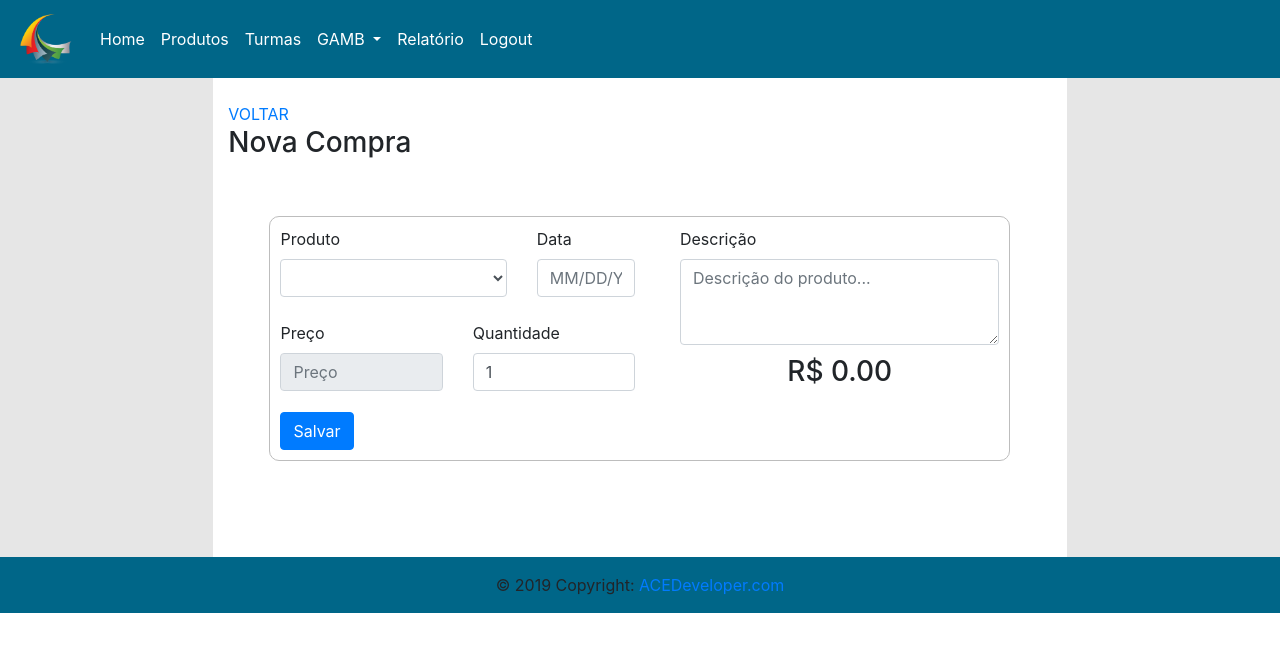
After one commit to 12161003677/Start-Django-Project, a Django app: page /aluno/1/nova-compra/ in a window 1280 px wide. The commit adds this page. Shown: the top 652 px of the page. Run offline with Django 3.2, Linux system fonts and the light colour scheme; tables that the repository leaves empty hold one stand-in row (values such as "Sample post"); parts of the project's set-up code (start-up, migrations or seed data) failed here and were passed over; some libraries are stand-ins or nearby versions.

Commit message:
Atualizações na parte de compra e dívida do estudante

```diff
--- a/cantina/urls.py
+++ b/cantina/urls.py
@@ -16,7 +16,7 @@ Including another URLconf
 from django.contrib import admin
 from django.urls import path
 from . import settings
-from core.views import index, teams, team_students, student
+from core.views import index, teams, team_students, student, purchase_pay, cancel_purchase_pay, new_purchase, new_purchase_submit
 
 #adcione: para imagens junto com o debaixo -> ' urlpatterns += staticfiles_urlpatterns() / urlpatterns += static(settings.MEDIA_URL, document_root=settings.MEDIA_ROOT)'
 from django.contrib.staticfiles.urls import static, staticfiles_urlpatterns
@@ -29,6 +29,10 @@ urlpatterns = [
     path('turmas/', teams, name="teams"),
     path('turma/<id>/alunos/', team_students, name="team_students"),
     path('aluno/<id>/', student, name="student"),
+    path('aluno/<id>/nova-compra/', new_purchase, name="new_purchase"),
+    path('aluno/<id>/nova-compra/submit', new_purchase_submit),
+    path('aluno/<id>/pagar/<id_purchase>', purchase_pay, name="purchase_pay"),
+    path('aluno/<id>/cancelar-pagar/<id_purchase>', cancel_purchase_pay, name="cancel_purchase_pay"),
 ]
 
 #adcione: para imagens
--- a/core/admin.py
+++ b/core/admin.py
@@ -7,7 +7,7 @@ class TeamAdmin(admin.ModelAdmin):
 
 @admin.register(Student)
 class StudentAdmin(admin.ModelAdmin):
-    list_display = ['id', 'name', 'username', 'password', 'email', 'team', 'bill', 'photo']
+    list_display = ['id', 'name', 'username', 'password', 'email', 'phone_1', 'phone_2', 'team', 'bill', 'photo']
 
 @admin.register(TypeProd)
 class TypeProdAdmin(admin.ModelAdmin):
@@ -18,5 +18,5 @@ class TeamAdmin(admin.ModelAdmin):
     list_display = ['id', 'name', 'price', 'type', 'photo']
 
 @admin.register(Purchase)
-class TeamAdmin(admin.ModelAdmin):
-   list_display = ['id', 'product', 'qtd_prod', 'value']
+class PurchaseAdmin(admin.ModelAdmin):
+   list_display = ['id', 'product', 'price', 'qtd_prod', 'value', 'active']
--- a/core/models.py
+++ b/core/models.py
@@ -16,6 +16,8 @@ class Student(models.Model):
     password = models.CharField(max_length=8)
     name = models.CharField(max_length=60)
     email = models.CharField(max_length=60)
+    phone_1 = models.CharField(max_length=14, null=True)
+    phone_2 = models.CharField(max_length=14, null=True)
     photo = models.ImageField(upload_to='image', null=True)
     team = models.ForeignKey("Team", on_delete=models.CASCADE)
     bill = models.DecimalField(max_digits=8, decimal_places=2, default=0)
@@ -55,6 +57,7 @@ class Purchase(models.Model):
     qtd_prod = models.IntegerField()
     price = models.DecimalField(max_digits=8, decimal_places=2)
     value = models.DecimalField(max_digits=8, decimal_places=2)
+    active = models.BooleanField(default=True)
 
     class Meta:
         verbose_name_plural = 'Purchases'
--- a/core/static/css/style.css
+++ b/core/static/css/style.css
@@ -23,7 +23,7 @@
 }
 #bill_value{
     font-size: 30px;
-    color: red;
+    color: #088A08;
 }
 .info_student{
     font-size: 40px;
@@ -34,3 +34,14 @@
 .l_tb{
     font-size: 20px;
 }
+.menu{
+    position: fixed;
+    z-index: 5;
+    top: 0;
+    width: 100%;
+}
+.l_info_stud{
+    margin-top: 10px;
+    text-align: left;
+    font-size: 15px;
+}
--- a/core/static/javascript/main.js
+++ b/core/static/javascript/main.js
@@ -1,9 +1,13 @@
+function dispositions(){
+    h = document.getElementById('menu').offsetHeight
+    document.getElementById('pag').style.marginTop = (h)+"px"
+}
 function format_value(){
-    s = document.getElementById('value').value
+    s = document.getElementById('value2').value
     a = []
     a = s.split(',')
     if(a.length==2){
-        document.getElementById('value').value = a[0]+'.'+a[1]
+        document.getElementById('value2').value = a[0]+'.'+a[1]
     }
 }
 
@@ -13,3 +17,23 @@ function valida_form_aluno(i){
         else window.location.href="submit"
     }else alert('Senhas Diferentes !')
 }
+
+function update_input_select_prod(){
+    s = document.getElementById('prod').value
+    s = s.split(',')
+    id = s[0]
+    p = s[1]
+    document.getElementById('price').value = p
+    update_value()
+    //document.getElementById(id).value = document.getElementById('price').value
+}
+
+function update_value(){
+    price = document.getElementById('price').value
+    price = parseFloat(price)
+    qtd =  document.getElementById('amount').value
+    qtd = parseInt(qtd)
+    value = (price*qtd)
+    document.getElementById('value2').innerHTML = 'R$ '+value
+    document.getElementById('value').value = value
+}
--- a/core/templates/base_layout.html
+++ b/core/templates/base_layout.html
@@ -9,11 +9,12 @@
     <link rel="stylesheet" href="https://stackpath.bootstrapcdn.com/bootstrap/4.3.1/css/bootstrap.min.css" integrity="sha384-ggOyR0iXCbMQv3Xipma34MD+dH/1fQ784/j6cY/iJTQUOhcWr7x9JvoRxT2MZw1T" crossorigin="anonymous">
     <link rel="stylesheet" href="{% static 'css/style.css' %}">
 </head>
-<body>
+<body onload="dispositions()">
+<div id="pag">
 {% block content %}
 
 {% endblock %}
-
+</div>
 <!-- Footer -->
 <footer class="page-footer font-small blue" style="width:100%;background-color:#068;">
 
@@ -30,4 +31,17 @@
 <script src="https://cdnjs.cloudflare.com/ajax/libs/popper.js/1.14.7/umd/popper.min.js" integrity="sha384-UO2eT0CpHqdSJQ6hJty5KVphtPhzWj9WO1clHTMGa3JDZwrnQq4sF86dIHNDz0W1" crossorigin="anonymous"></script>
 <script src="https://stackpath.bootstrapcdn.com/bootstrap/4.3.1/js/bootstrap.min.js" integrity="sha384-JjSmVgyd0p3pXB1rRibZUAYoIIy6OrQ6VrjIEaFf/nJGzIxFDsf4x0xIM+B07jRM" crossorigin="anonymous"></script>
 <script src="{% static 'javascript/main.js' %}"></script>
+<!--<script>-->
+<!--    $(document).ready(function(){-->
+<!--      var date_input=$('input[name="date"]'); //our date input has the name "date"-->
+<!--      var container=$('.bootstrap-iso form').length>0 ? $('.bootstrap-iso form').parent() : "body";-->
+<!--      var options={-->
+<!--        format: 'mm/dd/yyyy',-->
+<!--        container: container,-->
+<!--        todayHighlight: true,-->
+<!--        autoclose: true,-->
+<!--      };-->
+<!--      date_input.datepicker(options);-->
+<!--    })-->
+<!--</script>-->
 </html>
--- a/core/templates/menu.html
+++ b/core/templates/menu.html
@@ -1,5 +1,5 @@
     {% load staticfiles %}
-    <nav class="navbar navbar-expand-lg navbar-light" style="background-color: #068;color: white;">
+    <nav class="navbar navbar-expand-lg navbar-light menu" id="menu" style="background-color: #068;color: white;">
       <a class="navbar-brand" href="#" style="color: white;"><img src="{% static 'img/logo.png' %}" alt="error loading image" style="width: 60px;"></a>
       <button class="navbar-toggler" type="button" data-toggle="collapse" data-target="#navbarNavDropdown" aria-controls="navbarNavDropdown" aria-expanded="false" aria-label="Toggle navigation">
         <span class="navbar-toggler-icon"></span>
--- /dev/null
+++ b/core/templates/new_purchase.html
@@ -0,0 +1,91 @@
+{% extends 'base_layout.html' %}
+{% load staticfiles %}
+
+{% block content %}
+    {% include 'menu.html' %}
+
+    <div class="container-fluid">
+      <div class="row">
+        <div class="col-0 col-sm-0 col-md-1 col-lg-1 col-xl-2" style="background-color: #E6E6E6;"></div>
+        <div class="col-12 col-sm-12 col-md-10 col-lg-10 col-xl-8">
+          <br>
+          <a href="/aluno/{{ id }}">VOLTAR</a>
+          <br>
+          <h3>Nova Compra</h3>
+          <br><br>
+
+          <div style="width: 90%;margin-left:5%;border:solid 1px #BDBDBD;border-radius: 10px;padding: 10px;">
+           <form method="POST" action="submit" enctype="multipart/form-data">{% csrf_token %}
+<!--start 1º row _____________________________________________________________________________________________________________________________________________-->
+            <div class="form-row">
+    <!-- start 1º column_____________________________________________________________________________________________________________________________________________-->
+              <div class="form-group col-md-6">
+        <!-- 1º row-column-1_____________________________________________________________________________________________________________________________________________-->
+                <div class="row">
+
+                  <div class="col-8 col-sm-8 col-md-8 col-lg-8 col-xl-8">
+                    <label for="prod">Produto</label>
+                    <select id="prod" name="prod" class="form-control" onchange="update_input_select_prod()" required>
+                      <option value="" selected><div></div></option>
+                      {% for prod in products %}
+                      <option value="{{prod.id}},{{prod.price}}"><div>{{ prod.name }}</div></option>
+                      {% endfor %}
+                    </select>
+                  </div>
+
+                  <div class="col-4 col-sm-4 col-md-4 col-lg-4 col-xl-4">
+                    <label class="control-label" for="date">Data</label>
+                    <input class="form-control" id="date" name="date" placeholder="MM/DD/YYY" type="text" required/>
+                  </div>
+
+                </div>
+        <br>
+        <!-- 2º row-column-1_____________________________________________________________________________________________________________________________________________-->
+                <div class="row">
+
+                  <div class="col-6 col-sm-6 col-md-6 col-lg-6 col-xl-6">
+                    <label for="price">Preço</label>
+                    <input type="text" class="form-control" id="price" name="price" placeholder="Preço" readonly="readonly">
+                  </div>
+
+                  <div class="col-6 col-sm-6 col-md-6 col-lg-6 col-xl-6">
+                    <label for="amount">Quantidade</label>
+                    <input type="number" class="form-control" id="amount" name="amount" placeholder="Quantidade" value="1" onchange="update_value()">
+                  </div>
+
+                </div>
+
+              </div>
+    <!-- end 1º column_____________________________________________________________________________________________________________________________________________-->
+    <!-- start 2º column_____________________________________________________________________________________________________________________________________________-->
+              <div class="form-group col-md-6" style="padding-left: 40px;">
+
+                <div class="row">
+                    <div class="col-12 col-sm-12 col-md-12 col-lg-12 col-xl-12">
+                        <label for="desc">Descrição</label>
+                        <textarea class="form-control" id="desc" name="desc" rows="3" placeholder="Descrição do produto..."></textarea>
+                    </div>
+                </div>
+                <div class="row">
+                    <div class="col-12 col-sm-12 col-md-12 col-lg-12 col-xl-12" style="text-align: center;padding-top:10px;">
+                        <h3 id="value2">R$ 0.00</h3>
+                        <input type="text" name="value" id="value" hidden>
+                    </div>
+                </div>
+
+              </div>
+    <!-- end 2º column_____________________________________________________________________________________________________________________________________________-->
+           </div>
+<!--end 1º row_____________________________________________________________________________________________________________________________________________-->
+
+            <button type="submit" class="btn btn-primary">Salvar</button>
+          </form>
+          </div>
+
+          <br><br><br><br>
+        </div>
+        <div class="col-0 col-sm-0 col-md-1 col-lg-1 col-xl-2" style="background-color: #E6E6E6;"></div>
+      </div>
+    </div>
+
+{% endblock %}
--- a/core/views.py
+++ b/core/views.py
@@ -37,3 +37,61 @@ def student(request, id):
     #data['bill'] = bill
 
     return render(request, 'student.html', data)
+
+def purchase_pay(request, id, id_purchase):
+    purchase = Purchase.objects.get(id=id_purchase)
+    purchase.active = False
+    v = purchase.value
+    purchase.save()
+    student = Student.objects.get(id=id)
+    student.bill -= v
+    student.save()
+    link = '/aluno/' + id
+
+    return redirect(link)
+
+
+def cancel_purchase_pay(request, id, id_purchase):
+    purchase = Purchase.objects.get(id=id_purchase)
+    purchase.active = True
+    v = purchase.value
+    purchase.save()
+    student = Student.objects.get(id=id)
+    student.bill += v
+    student.save()
+    link = '/aluno/'+id
+
+    return redirect(link)
+
+def new_purchase(request, id):
+    data = {}
+    data['title'] = 'Nova Compra'
+    data['id'] = id
+    data['products'] = Product.objects.all()
+
+    return render(request, 'new_purchase.html', data)
+
+def new_purchase_submit(request, id):
+    data = {}
+    data['id'] = id
+    date = request.POST.get('date')
+    p = request.POST.get('prod')
+    p = p.split(',')
+    product = p[0]
+    price = request.POST.get('price')
+    qtd_prod = int(request.POST.get('amount'))
+    value = float(request.POST.get('value'))
+
+    Purchase.objects.create(date=date,student_id=id,product_id=product,price=price,qtd_prod=qtd_prod,value=value,active=True)
+
+    student = Student.objects.get(id=id)
+    b = float(student.bill)
+    b+=value
+    student.bill = b
+    student.save()
+
+    link = '/aluno/'+id+'/'
+
+    return redirect(link)
+
+    return render(request, 'new_purchase.html', data)
```
Also changed, not shown: core/forms.py (+10 -3 lines), core/templates/formulario_padrao.html (added, +72 -0 lines), core/templates/student.html (+45 -10 lines), README.md, core/migrations/0023_auto_20190806_2211.py (added), core/static/img/icons/phone.png (added), media/image/eu_gNnvxSY.jpg (added), 1 other file.
